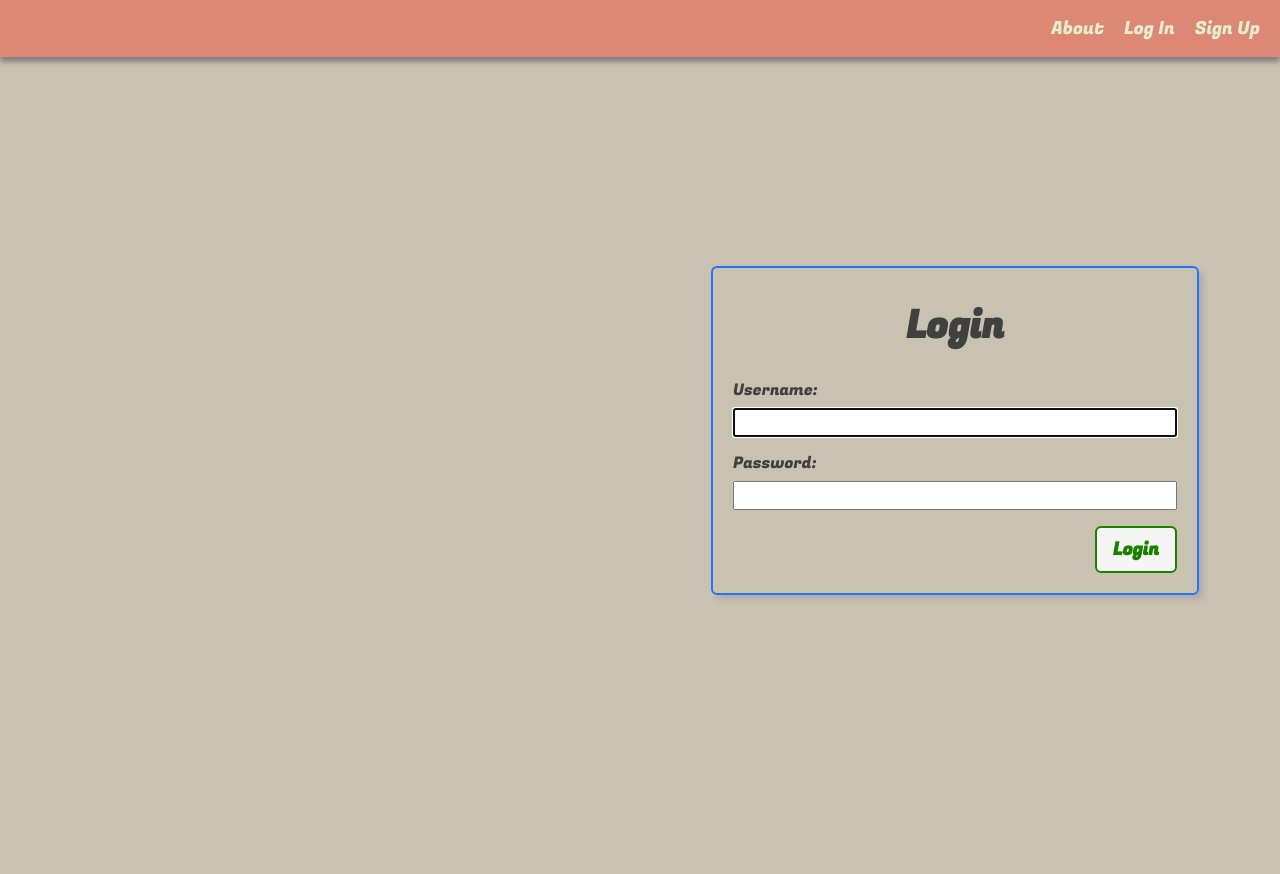
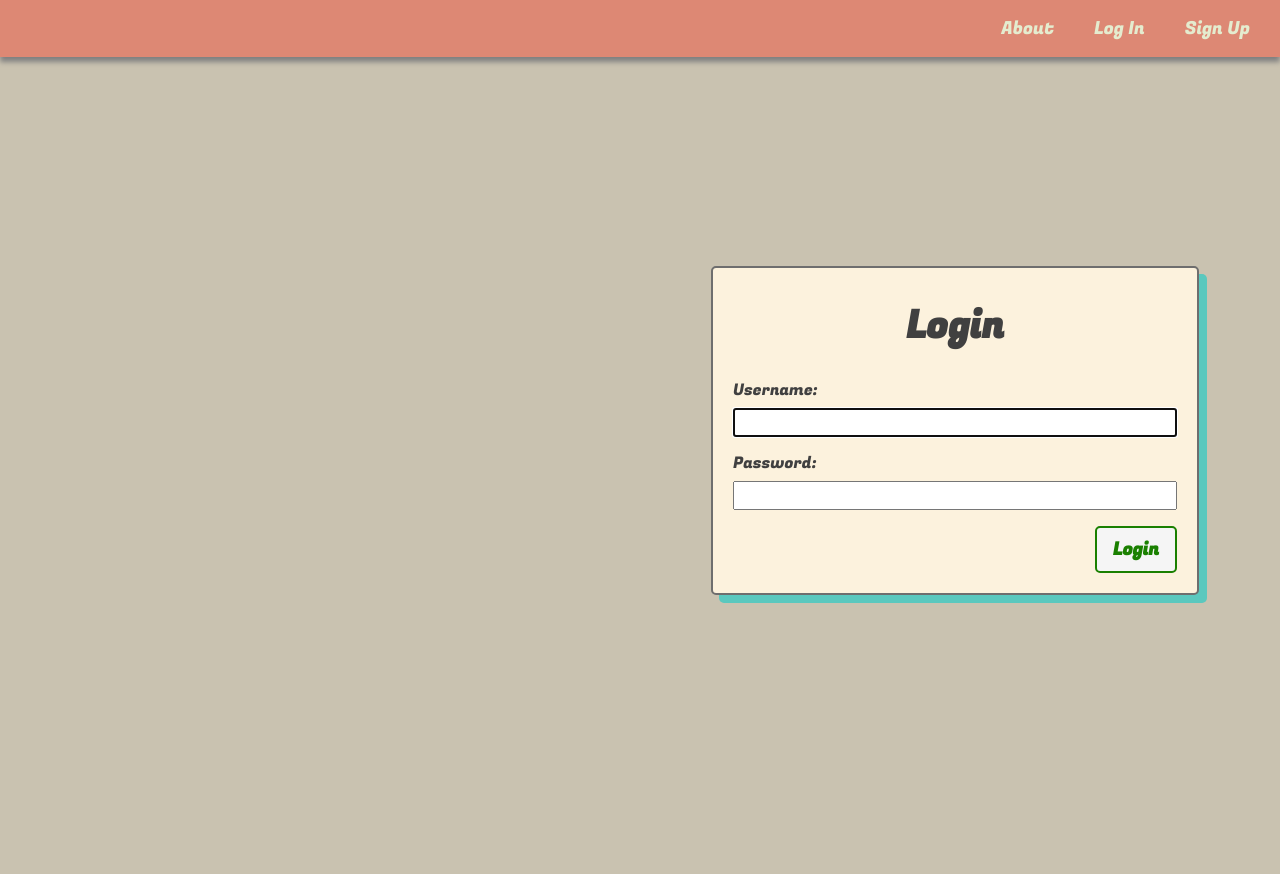
Before and after one commit to psison92/tupperwhere, a Django app: page / in a window 1280 px wide. Before the commit the page ends 600 px from the top, so only its background shows below. Run offline with Django 4.2, Linux system fonts and the light colour scheme.

Commit message:
add styling

```diff
--- a/main_app/models.py
+++ b/main_app/models.py
@@ -10,7 +10,7 @@ LOCATIONS = (
 # Create your models here.
 
 class Leftover(models.Model):
-  name = models.CharField(max_length=50)
+  name = models.CharField(max_length=20)
   expiration = models.DateField()
   storage = models.CharField(
     max_length=1,
@@ -25,3 +25,6 @@ class Leftover(models.Model):
 
   def get_absolute_url(self):
     return reverse("leftovers_detail", kwargs={"leftover_id": self.id})
+
+  class Meta:
+    ordering = ['expiration']
--- a/main_app/static/css/base.css
+++ b/main_app/static/css/base.css
@@ -38,11 +38,12 @@ body {
   --danger: rgb(220, 20, 30);
   --secondary: rgb(57, 57, 57);
   --card-box-shadow: 5px 5px 6px -1px #AAA;
-  --font-xtreme: 4.2rem;
+  --font-xtreme: 4rem;
   --font-xxl: 3.6rem;
   --font-xl: 2.4rem;
   --font-l: 1.8rem;
   --font-reg: 1.6rem;
+  --font-sm: 1.4rem;
   --card-border-radius: 6px;
 }
 
@@ -62,10 +63,10 @@ nav {
 
 ul {
   display: flex;
+  flex-direction: column;
   margin: 0;
   list-style: none;
   padding: 0;
-  justify-content: center;
 }
 
 main {
@@ -82,7 +83,8 @@ nav a {
   text-decoration: none;
   color: #E4ECCF;
   font-weight: 300;
-  font-size: 24px;
+  display: flex;
+  align-items: center;
 }
 
 nav a:hover {
@@ -91,13 +93,10 @@ nav a:hover {
 
 nav ul {
   display: flex;
+  flex-direction: row;
   align-items: center;
   justify-content: center;
   flex-wrap: wrap;
-}
-
-nav li {
-  padding: 5px 10px;
 }
 
 .header-logo-container {
@@ -109,13 +108,15 @@ nav li {
 .page-header {
   display: flex;
   align-items: center;
-  margin: 20px;
+  margin: 30px;
+  width: 100%;
+  justify-content: center;
 }
 
 .btn {
   font-size: var(--font-l);
   padding: 8px 16px;
-  border-radius: 6px;
+  border-radius: 5px;
   border-width: 2px;
   border-style: solid;
   text-decoration: none;
@@ -151,7 +152,7 @@ nav li {
 }
 
 .page-header h1 {
-  font-size: var(--font-xxl);
+  font-size: var(--font-xl);
   margin: 0;
 }
 
@@ -168,20 +169,39 @@ nav li {
   font-size: var(--font-reg);
 }
 
-@media only screen and (min-width: 360px) {
+@media only screen and (min-width: 320px) {
   header {
+    bottom: 0;
     position: fixed;
-    bottom: 0;
     width: 100%;
     overflow: hidden;
+    justify-content: center;
+  }
+
+  main {
+    margin-bottom: 70px;
   }
 
   nav a {
     font-size: var(--font-l);
   }
+
+  nav li {
+    padding: 5px 10px;
+    margin: 0 20px;
+  }
+
+  .nav-icon {
+    display: inline;
+  }
+
+  .nav-text {
+    display: none;
+  }
+
 }
 
-@media only screen and (min-width: 768px) {
+@media only screen and (min-width: 480px) {
   header {
     position: sticky;
     display: flex;
@@ -190,9 +210,47 @@ nav li {
     align-items: center;
   }
 
+  nav li {
+    margin: 0 5px;
+  }
+
+  .nav-text {
+    display: inline;
+  }
+
+  .nav-icon {
+    display: none;
+  }
+}
+
+.page-header {
+  justify-content: left;
+}
+
+@media only screen and (min-width: 768px) {
+
   main {
     max-width: 1300px;
     min-height: calc(100vh - 53px);
   }
 
+  header {
+    justify-content: right;
+  }
+
+  nav li {
+    padding: 5px 15px;
+  }
+
+  .page-header h1 {
+    font-size: var(--font-xxl);
+    margin: 0;
+  }
 }
+
+@media only screen and (min-width: 1200px) {
+  .page-header h1 {
+    font-size: var(--font-xtreme);
+    margin: 0;
+  }
+}
--- a/main_app/static/css/home.css
+++ b/main_app/static/css/home.css
@@ -73,10 +73,11 @@ main > section {
   }
 
   .login {
-    border: var(--borders);
+    border: #6E6E6E solid 2px;;
     padding: 20px;
-    border-radius: var(--card-border-radius);
-    box-shadow: var(--card-box-shadow);
+    background-color: #FCF2DD;
+    box-shadow: 8px 8px #5AC8BE;
+    border-radius: 5px;
     width: 100%;
   }
 
--- a/main_app/templates/base.html
+++ b/main_app/templates/base.html
@@ -24,10 +24,24 @@
     <nav>
       <ul>
         {% if user.is_authenticated %}
-          <li><a href="{% url 'leftovers_index' %}">Leftovers</a></li>
-          <li><a href="{% url 'leftovers_create' %}">Add Leftover</a></li>
-          <li><a href="{% url 'about' %}">About</a></li>
-          <li><a href="{% url 'logout' %}">Log Out</a></li>
+          <li>
+            <a href="{% url 'leftovers_index' %}">
+              <img class="nav-icon" src="{% static 'images/index-icon.png' %}" alt="">
+              <span class="nav-text">Leftovers</span>
+            </a>
+          </li>
+          <li>
+            <a href="{% url 'leftovers_create' %}">
+              <img class="nav-icon" src="{% static 'images/add-icon.png' %}" alt="">
+              <span class="nav-text">Add Leftover</span>
+            </a>
+          </li>
+          <li>
+            <a href="{% url 'logout' %}">
+              <img class="nav-icon" src="{% static 'images/logout-icon.png' %}" alt="">
+              <span class="nav-text">Log Out</span>
+            </a>
+          </li>
         {% else %}
           <li><a href="{% url 'about' %}">About</a></li>
           <li><a href="{% url 'home' %}">Log In</a></li>
--- a/main_app/templates/main_app/leftover_form.html
+++ b/main_app/templates/main_app/leftover_form.html
@@ -24,12 +24,14 @@
     <h1>Add a Leftover</h1>
   {% endif %}
 </div>
-<form action="" method="post" class="form-container">
+<div class="form-container">
+  <form action="" method="post">
     {% csrf_token %}
     <table>
       {{ form.as_table }}
     </table>
     <button type="submit" class="btn submit">Submit</button>
   </form>
+</div>
 
 {% endblock %}
--- a/main_app/templates/signup.html
+++ b/main_app/templates/signup.html
@@ -13,12 +13,14 @@
 {% if error_message %}
   <p class="red-text">{{ error_message }}</p>
 {% endif %}
-<form action="" method="post" class="form-container" autocomplete="off">
+<div class="form-container">
+  <form action="" method="post" autocomplete="off">
     {% csrf_token %}
     <table>
       {{ form.as_table }}
     </table>
     <button type="submit" class="btn submit">Submit</button>
   </form>
+</div>
 
 {% endblock %}
```
Also changed, not shown: main_app/static/css/form.css (+52 -1 lines), main_app/static/css/leftovers/leftover-index.css (+12 -0 lines), main_app/migrations/0003_alter_leftover_options_alter_leftover_name.py (added), main_app/static/images/add-icon.png (added), main_app/static/images/index-icon.png (added), main_app/static/images/logout-icon.png (added). Lines whose indentation alone changed are shown as unchanged.
